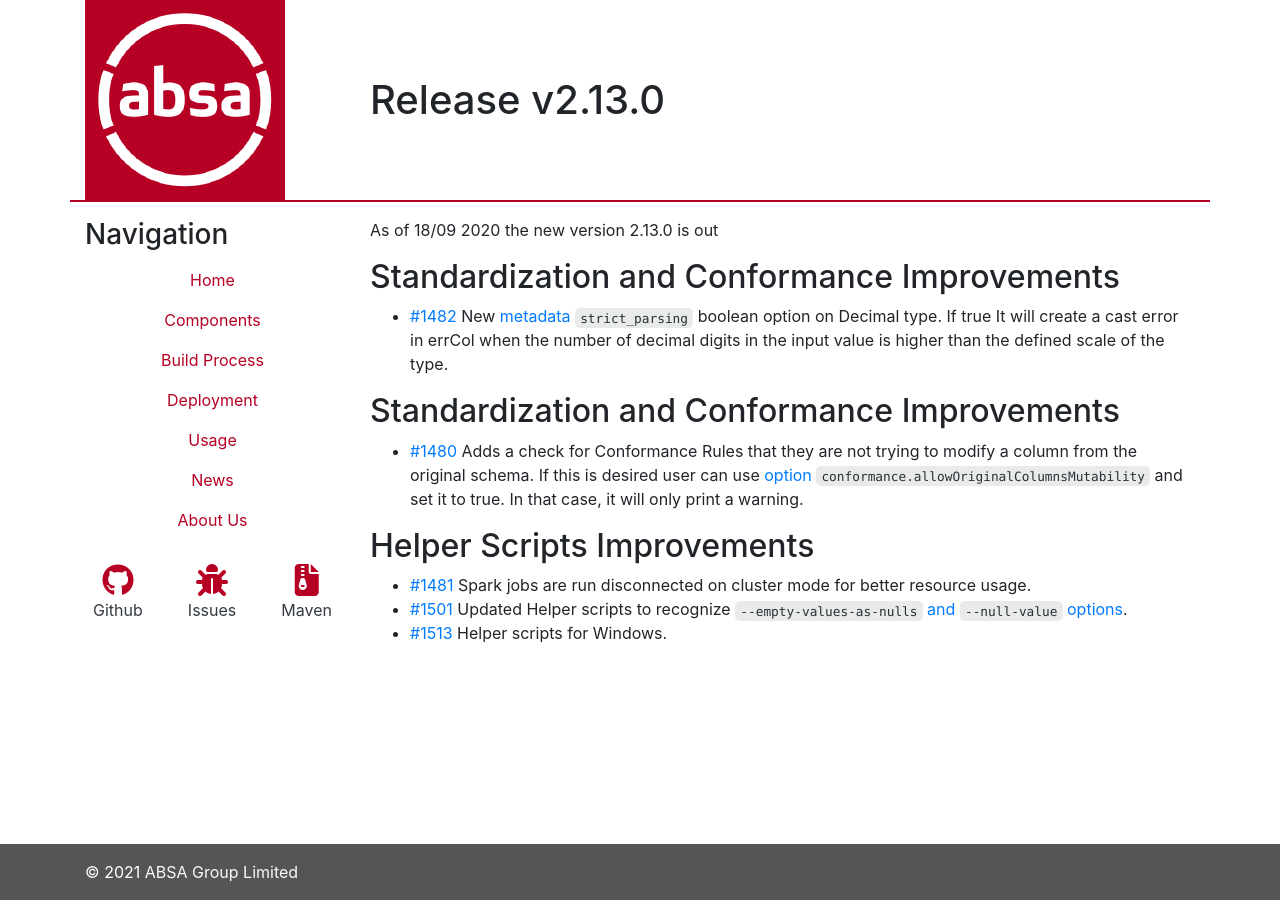
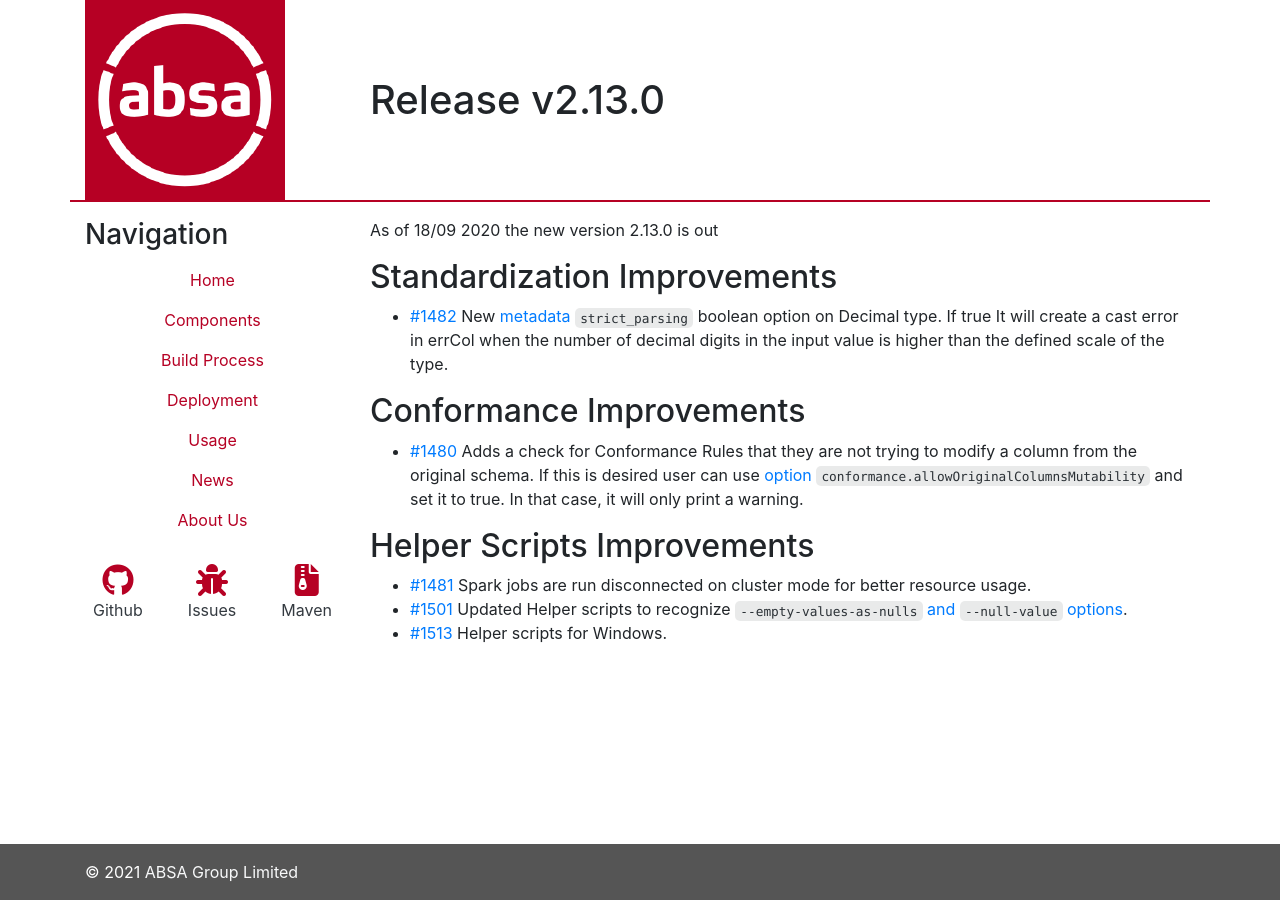
Before and after one commit to AbsaOSS/enceladus, a Jekyll site: the page built from _posts/2020-09-18-release-2.13.0.md, in a window 1280 px wide. Built offline with Jekyll 4.4.1, drawn with Linux system fonts in a browser that asks for light colours; nearby versions of some CDN libraries.

```diff
--- a/_posts/2020-09-18-release-2.13.0.md
+++ b/_posts/2020-09-18-release-2.13.0.md
@@ -8,11 +8,11 @@
 As of 18/09 2020 the new version 2.13.0 is out
 <!--more-->
 
-## Standardization and Conformance Improvements
+## Standardization Improvements
 
 - [#1482]({{ site.github.issues_url }}/1482) New [metadata `strict_parsing`]({{ site.baseurl }}/docs/usage/schema#strict_parsing) boolean option on Decimal type. If true It will create a cast error in errCol when the number of decimal digits in the input value is higher than the defined scale of the type.
 
-## Standardization and Conformance Improvements
+## Conformance Improvements
 
 - [#1480]({{ site.github.issues_url }}/1480) Adds a check for Conformance Rules that they are not trying to modify a column from the original schema. If this is desired user can use [option `conformance.allowOriginalColumnsMutability`]({{ site.baseurl }}/docs/usage/config#general-options) and set it to true. In that case, it will only print a warning.
 
```
Also changed, not shown: _posts/2021-10-24-release-2.25.0.md (+1 -1 lines), _posts/2021-11-23-release-2.26.0.md (added, +30 -0 lines).
